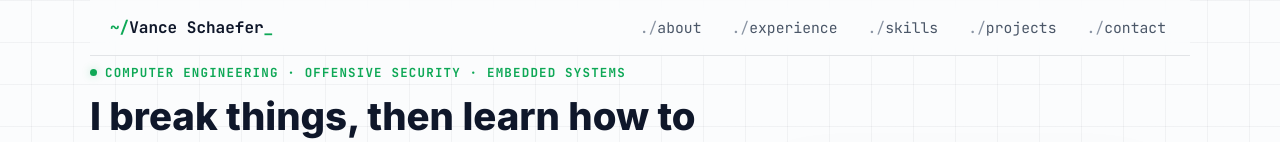
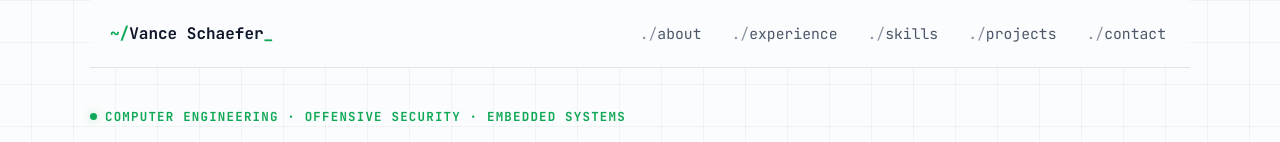
Before and after one commit to vances25/vanthedev, a Next.js app in the folder frontend/: page / in a window 1280 px wide. Shown: the top 142 px of the page. Built offline with nearby package versions, Linux system fonts and the light colour scheme.

Commit message:
Add breathing room above hero and in sticky header
Header nav and hero title were sitting flush against the top edge.

```diff
--- a/frontend/src/componets/Header/Header.module.css
+++ b/frontend/src/componets/Header/Header.module.css
@@ -3,7 +3,7 @@
   top: 0;
   z-index: 50;
   font-size: 1rem;
-  padding: 12px 20px;
+  padding: 18px 20px;
   width: min(1100px, 90%);
   display: flex;
   align-items: center;
--- a/frontend/src/componets/LandingHero/LandingHero.module.css
+++ b/frontend/src/componets/LandingHero/LandingHero.module.css
@@ -1,6 +1,6 @@
 .hero {
   width: min(1100px, 90%);
-  margin-top: 8px;
+  margin-top: 40px;
   display: grid;
   grid-template-columns: 1.15fr 0.85fr;
   gap: 36px;
```
